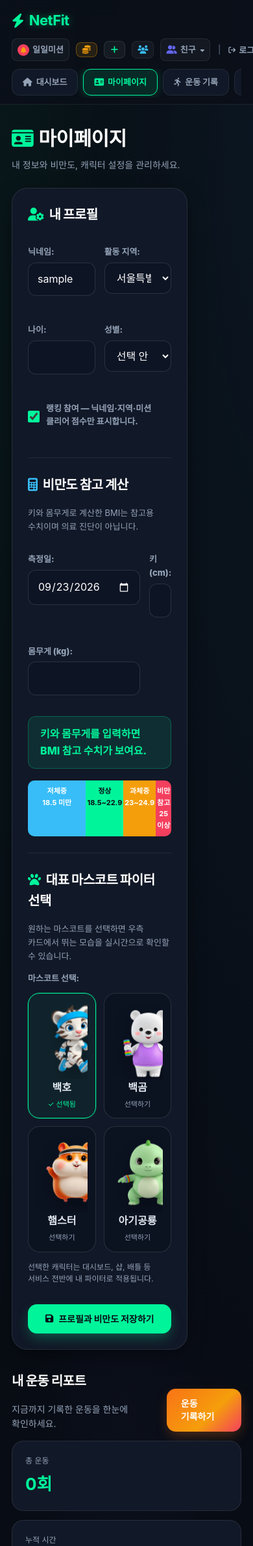
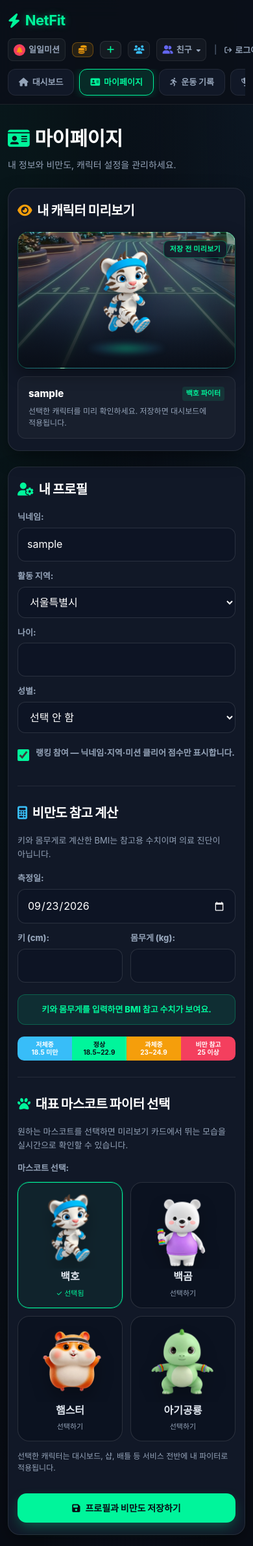
Before and after one commit to pes9476/netfit, a Django app: page /profile/ in a window 390 px wide; the page is wider, and only the part inside the window is pictured. Shown: the top 2379 px of that part at 65% size. Run offline with Django 5.2, Linux system fonts and the light colour scheme; the visitor is signed in with stand-in values (Sample User, id 1); data that the repository does not hold is empty; some web fonts are replaced.

Commit message:
fix: Optimize My Page layout, character preview, and analytics boxes for mobile screens

```diff
--- a/fitness/services.py
+++ b/fitness/services.py
@@ -343,12 +343,12 @@ PARTY_DAILY_NO_FACILITY_THEMES = [
 WORKOUT_PARTY_DAILY_TEMPLATES = {
     "러닝": [
         ("파티 월요 스타트 협동 러닝 30분", "새로운 한 주를 여는 파티원들과의 30분 유산소 러닝 세션!", 30, 50),
-        ("파티 화요 인터벌 페이스 런 30분", "서로의 페이스를 맞춰 달리며 심폐 지구력을 키워보세요.", 30, 50),
+        ("파티 화요 인터벌 페이스 러닝 30분", "서로의 페이스를 맞춰 달리며 심폐 지구력을 키워보세요.", 30, 50),
         ("파티 수요 활력 유산소 러닝 35분", "한 주의 중간을 시원하게 달리는 35분 파티 러닝 세션!", 35, 50),
         ("파티 목요 지구력 지속 러닝 30분", "지치지 않는 파티의 에너지를 보여주는 30분 유산소 달리기.", 30, 50),
-        ("파티 불금 하이퍼 버닝 런 35분", "불타는 금요일! 파티원들과 뜨거운 땀방울을 함께 흘려보세요.", 35, 50),
+        ("파티 불금 하이퍼 버닝 러닝 35분", "불타는 금요일! 파티원들과 뜨거운 땀방울을 함께 흘려보세요.", 35, 50),
         ("파티 주말 롱코스 트레킹 & 러닝 40분", "주말 야외에서 파티원들과 함께 즐기는 여유롭고 긴 러닝!", 40, 50),
-        ("파티 일요 리커버리 조깅 25분", "한 주를 기분 좋게 마무리하는 편안한 파티 조깅 세션.", 25, 40),
+        ("파티 일요 리커버리 러닝 25분", "한 주를 기분 좋게 마무리하는 편안한 파티 러닝 세션.", 25, 40),
     ],
     "헬스": [
         ("파티 월요 가슴 & 삼두 협동 웨이트 30분", "새로운 한 주! 상체 근육을 함께 단련하며 동기부여를 얻어보세요.", 30, 50),
--- a/fitness/static/fitness/css/netfit-theme.css
+++ b/fitness/static/fitness/css/netfit-theme.css
@@ -1931,12 +2016,23 @@ h2 { font-size: 20px; }
 }
 
 @media (max-width: 850px) {
-  .dash, .grid2, .profile-layout { grid-template-columns: 1fr; }
+  .dash, .grid2 { grid-template-columns: 1fr; }
+  .profile-layout {
+    display: flex;
+    flex-direction: column;
+    gap: 20px;
+  }
+  .preview-panel {
+    display: block;
+    position: static;
+    width: 100%;
+    order: -1;
+    margin-bottom: 8px;
+  }
   .card { max-width: 400px; margin: auto; }
   .stats, .regions, .dashboard-links, .sample-opponents, .mascot-showcase { grid-template-columns: 1fr 1fr; }
   .battle-cards { grid-template-columns: 1fr; }
   .battle-vs { justify-self: center; }
-  .preview-panel { display: none; }
   .topline { align-items: flex-start; flex-wrap: wrap; gap: 10px; }
   .analytics-grid { grid-template-columns: 1fr; }
   .dashboard-main { display: block; }
@@ -1945,11 +2041,73 @@ h2 { font-size: 20px; }
   .compact-party-quests .quest-cards { grid-template-columns: 1fr; }
 }
 
+@media (max-width: 600px) {
+  .wrap {
+    width: min(1200px, calc(100% - 24px));
+  }
+  .panel {
+    padding: 18px 14px;
+    border-radius: 18px;
+  }
+  .section-head {
+    flex-direction: column;
+    align-items: flex-start;
+    gap: 12px;
+  }
+  .section-head .button {
+    width: 100%;
+    text-align: center;
+    justify-content: center;
+  }
+  .workout-summary {
+    grid-template-columns: repeat(3, 1fr) !important;
+    gap: 8px !important;
+  }
+  .workout-summary article {
+    padding: 12px 6px !important;
+    border-radius: 14px !important;
+    text-align: center;
+  }
+  .workout-summary span {
+    font-size: 11px !important;
+  }
+  .workout-summary b {
+    font-size: 18px !important;
+    margin-top: 4px !important;
+  }
+  .bar-chart {
+    grid-template-columns: repeat(14, 26px) !important;
+    gap: 6px !important;
+    height: 200px !important;
+    overflow-x: auto;
+    -webkit-overflow-scrolling: touch;
+    padding-bottom: 6px;
+  }
+  .type-chart-wrap {
+    grid-template-columns: 1fr !important;
+    justify-items: center;
+    gap: 16px;
+  }
+  .chart-legend {
+    width: 100%;
+  }
+  .bmi-scale {
+    grid-template-columns: repeat(4, 1fr) !important;
+  }
+  .bmi-scale span {
+    font-size: 10px !important;
+    padding: 6px 2px !important;
+  }
+  .measure-table th, .measure-table td {
+    padding: 10px 8px;
+    font-size: 12px;
+  }
+}
+
 @media (max-width: 520px) {
   .stats, .regions, .dashboard-links, .sample-opponents, .mascot-showcase, .guide-grid, .mode-picker, .goal-picker { grid-template-columns: 1fr; }
   .logo small { display: none; }
   .header-user-name, .header-icon span, .header-parties summary span { display: none; }
   .auth { padding: 25px; margin: 24px auto; }
-  .workout-summary { grid-template-columns: 1fr; }
   .map-buttons { flex-wrap: wrap; }
 }
--- a/fitness/templates/fitness/profile.html
+++ b/fitness/templates/fitness/profile.html
@@ -4,6 +4,135 @@
   <h1><i class="fa-solid fa-id-card" style="color: var(--neon-mint); margin-right: 8px;"></i>마이페이지</h1>
   <p>내 정보와 비만도, 캐릭터 설정을 관리하세요.</p>
 </section>
+
+<style>
+.profile-layout {
+  display: grid;
+  grid-template-columns: 1.15fr 0.85fr;
+  gap: 24px;
+  align-items: start;
+}
+.preview-panel {
+  position: sticky;
+  top: 24px;
+  z-index: 10;
+}
+.preview-panel .mini-card {
+  position: relative;
+  height: 240px;
+  border-radius: 16px;
+  border: 1px solid rgba(0, 245, 155, 0.25);
+  box-shadow: 0 8px 24px rgba(0, 0, 0, 0.4), inset 0 0 15px rgba(0, 245, 155, 0.05);
+  overflow: hidden;
+  display: flex;
+  align-items: center;
+  justify-content: center;
+  margin: 16px 0;
+}
+.preview-panel .mini-card::after {
+  content: "";
+  position: absolute;
+  bottom: 20px;
+  left: 50%;
+  transform: translateX(-50%);
+  width: 130px;
+  height: 20px;
+  background: radial-gradient(ellipse at center, rgba(0, 245, 155, 0.45) 0%, rgba(56, 189, 248, 0.15) 50%, transparent 75%);
+  border-radius: 50%;
+  filter: blur(4px);
+  z-index: 2;
+  pointer-events: none;
+}
+.preview-panel .mini-card .avatar-roster {
+  position: absolute;
+  inset: 0 0 20px;
+  --mascot-size: 155px;
+  display: grid;
+  place-items: center;
+  z-index: 3;
+}
+.preview-panel .mini-card .avatar-roster::before {
+  width: 155px;
+  max-width: 90%;
+}
+.preview-panel .mini-card .scene-caption {
+  position: absolute;
+  top: 12px;
+  right: 12px;
+  bottom: auto;
+  left: auto;
+  z-index: 5;
+  background: rgba(11, 18, 32, 0.8);
+  border: 1px solid rgba(0, 245, 155, 0.35);
+  color: var(--neon-mint);
+  font-size: 11px;
+  padding: 4px 9px;
+  border-radius: 8px;
+  backdrop-filter: blur(4px);
+  box-shadow: 0 2px 8px rgba(0, 0, 0, 0.3);
+}
+
+@media (max-width: 850px) {
+  .profile-layout {
+    display: flex !important;
+    flex-direction: column !important;
+    gap: 20px !important;
+  }
+  .preview-panel {
+    display: block !important;
+    position: static !important;
+    width: 100% !important;
+    order: -1 !important;
+    margin-bottom: 4px !important;
+  }
+  .preview-panel .mini-card {
+    height: 210px !important;
+    max-width: 100% !important;
+    margin: 12px 0 !important;
+  }
+  .preview-panel .mini-card .avatar-roster {
+    --mascot-size: 140px !important;
+  }
+  .preview-panel .mini-card .avatar-roster::before {
+    width: 140px !important;
+    max-width: 85% !important;
+  }
+  .preview-panel .mini-card::after {
+    width: 120px !important;
+  }
+}
+
+@media (max-width: 600px) {
+  .profile-grid {
+    grid-template-columns: 1fr !important;
+    gap: 12px !important;
+  }
+  .profile-grid.bmi-inputs {
+    grid-template-columns: 1fr 1fr !important;
+  }
+  .profile-grid.bmi-inputs .field:first-child {
+    grid-column: 1 / -1;
+  }
+  .form-grid .field {
+    margin: 0 !important;
+  }
+  .bmi-scale {
+    grid-template-columns: repeat(4, 1fr) !important;
+  }
+  .bmi-scale span {
+    font-size: 10px !important;
+    padding: 6px 2px !important;
+    line-height: 1.25 !important;
+    word-break: keep-all !important;
+  }
+  .bmi-result {
+    font-size: 13px !important;
+    padding: 12px 14px !important;
+    text-align: center;
+    word-break: keep-all !important;
+  }
+}
+</style>
 
 <section class="profile-layout">
   <article class="panel">
@@ -25,7 +154,7 @@
       <h2><i class="fa-solid fa-calculator" style="color: #38BDF8; margin-right: 8px;"></i>비만도 참고 계산</h2>
       <p style="color: var(--text-muted); font-size: 13px; margin: 6px 0 16px;">키와 몸무게로 계산한 BMI는 참고용 수치이며 의료 진단이 아닙니다.</p>
 
-      <div class="form-grid profile-grid">
+      <div class="form-grid profile-grid bmi-inputs">
         <div class="field">{{ form.measured_on.label_tag }}{{ form.measured_on }}</div>
         <div class="field">{{ form.height_cm.label_tag }}{{ form.height_cm }}</div>
         <div class="field">{{ form.weight_kg.label_tag }}{{ form.weight_kg }}</div>
@@ -44,7 +173,7 @@
 
       <hr>
       <h2><i class="fa-solid fa-paw" style="color: var(--neon-mint); margin-right: 8px;"></i>대표 마스코트 파이터 선택</h2>
-      <p style="color: var(--text-muted); font-size: 13px; margin: 6px 0 14px;">원하는 마스코트를 선택하면 우측 카드에서 뛰는 모습을 실시간으로 확인할 수 있습니다.</p>
+      <p style="color: var(--text-muted); font-size: 13px; margin: 6px 0 14px;">원하는 마스코트를 선택하면 미리보기 카드에서 뛰는 모습을 실시간으로 확인할 수 있습니다.</p>
 
       <div class="field full">
         {{ form.avatar_preference.label_tag }}
@@ -59,74 +188,6 @@
       </button>
     </form>
   </article>
-
-<style>
-.profile-layout {
-  display: grid !important;
-  grid-template-columns: 1.15fr 0.85fr !important;
-  gap: 24px !important;
-  align-items: start !important;
-}
-.preview-panel {
-  position: sticky !important;
-  top: 24px !important;
-  z-index: 10 !important;
-}
-.preview-panel .mini-card {
-  position: relative !important;
-  height: 240px !important;
-  border-radius: 16px !important;
-  border: 1px solid rgba(0, 245, 155, 0.25) !important;
-  box-shadow: 0 8px 24px rgba(0, 0, 0, 0.4), inset 0 0 15px rgba(0, 245, 155, 0.05) !important;
-  overflow: hidden !important;
-  display: flex !important;
-  align-items: center !important;
-  justify-content: center !important;
-  margin: 16px 0 !important;
-}
-.preview-panel .mini-card::after {
-  content: "";
-  position: absolute;
-  bottom: 20px;
-  left: 50%;
-  transform: translateX(-50%);
-  width: 130px;
-  height: 20px;
-  background: radial-gradient(ellipse at center, rgba(0, 245, 155, 0.45) 0%, rgba(56, 189, 248, 0.15) 50%, transparent 75%);
-  border-radius: 50%;
-  filter: blur(4px);
-  z-index: 2;
-  pointer-events: none;
-}
-.preview-panel .mini-card .avatar-roster {
-  position: absolute !important;
-  inset: 0 0 20px !important;
-  --mascot-size: 155px !important;
-  display: grid !important;
-  place-items: center !important;
-  z-index: 3 !important;
-}
-.preview-panel .mini-card .avatar-roster::before {
-  width: 155px !important;
-  max-width: 90% !important;
-}
-.preview-panel .mini-card .scene-caption {
-  position: absolute !important;
-  top: 12px !important;
-  right: 12px !important;
-  bottom: auto !important;
-  left: auto !important;
-  z-index: 5 !important;
-  background: rgba(11, 18, 32, 0.8) !important;
-  border: 1px solid rgba(0, 245, 155, 0.35) !important;
-  color: var(--neon-mint) !important;
-  font-size: 11px !important;
-  padding: 4px 9px !important;
-  border-radius: 8px !important;
-  backdrop-filter: blur(4px) !important;
-  box-shadow: 0 2px 8px rgba(0, 0, 0, 0.3) !important;
-}
-</style>
 
   <aside class="panel preview-panel">
     <h2><i class="fa-solid fa-eye" style="color: var(--trophy-gold); margin-right: 8px;"></i>내 캐릭터 미리보기</h2>
@@ -211,7 +272,18 @@
   }
 
   [h, w].forEach(el => el.addEventListener("input", updateBmi));
-  pref.addEventListener("change", updateMascot);
+  pref.addEventListener("change", () => {
+    updateMascot();
+    if (window.innerWidth <= 850) {
+      const previewPanel = document.querySelector(".preview-panel");
+      if (previewPanel) {
+        const rect = previewPanel.getBoundingClientRect();
+        if (rect.top < 0 || rect.bottom > window.innerHeight) {
+          previewPanel.scrollIntoView({ behavior: "smooth", block: "nearest" });
+        }
+      }
+    }
+  });
   nickname.addEventListener("input", updateMascot);
   updateBmi();
   updateMascot();
--- a/fitness/templates/fitness/workout_analytics.html
+++ b/fitness/templates/fitness/workout_analytics.html
@@ -1,8 +1,49 @@
-<section class="section-head"><div><h2>내 운동 리포트</h2><p>지금까지 기록한 운동을 한눈에 확인하세요.</p></div><a class="button" href="{% url 'activity' %}">운동 기록하기</a></section>
-<section class="workout-summary" aria-label="운동 기록 요약"><article><span>총 운동</span><b>{{ workout_totals.workouts }}회</b></article><article><span>누적 시간</span><b>{{ workout_totals.minutes }}분</b></article><article><span>배지 점수</span><b>{{ workout_totals.points }}점</b></article></section>
+<section class="section-head">
+  <div>
+    <h2><i class="fa-solid fa-chart-pie" style="color: var(--neon-mint); margin-right: 8px;"></i>내 운동 리포트</h2>
+    <p>지금까지 기록한 운동을 한눈에 확인하세요.</p>
+  </div>
+  <a class="button btn-mint" href="{% url 'activity' %}" style="display: inline-flex; align-items: center; gap: 6px;">
+    <i class="fa-solid fa-plus"></i>
+    <span>운동 기록하기</span>
+  </a>
+</section>
+<section class="workout-summary" aria-label="운동 기록 요약">
+  <article>
+    <span>총 운동</span>
+    <b>{{ workout_totals.workouts }}회</b>
+  </article>
+  <article>
+    <span>누적 시간</span>
+    <b>{{ workout_totals.minutes }}분</b>
+  </article>
+  <article>
+    <span>배지 점수</span>
+    <b>{{ workout_totals.points }}점</b>
+  </article>
+</section>
 <section class="analytics-grid">
-  <article class="panel chart-panel"><div class="chart-heading"><h3>최근 14일 운동 시간</h3><p>날짜별 운동 시간(분)</p></div><div class="bar-chart" id="dailyWorkoutChart" role="img" aria-label="최근 14일 날짜별 운동 시간 그래프"><p class="chart-empty">운동을 기록하면 그래프가 표시됩니다.</p></div></article>
-  <article class="panel chart-panel"><div class="chart-heading"><h3>종목별 운동 분포</h3><p>누적 운동 시간 기준</p></div><div class="type-chart-wrap"><div class="donut-chart" id="workoutTypeChart" role="img" aria-label="종목별 누적 운동 시간 비율"><span><b>{{ workout_totals.minutes }}</b><small>총 분</small></span></div><ul class="chart-legend" id="workoutTypeLegend"></ul></div></article>
+  <article class="panel chart-panel">
+    <div class="chart-heading">
+      <h3><i class="fa-solid fa-chart-simple" style="color: #38BDF8; margin-right: 6px;"></i>최근 14일 운동 시간</h3>
+      <p>날짜별 운동 시간(분)</p>
+    </div>
+    <div class="bar-chart" id="dailyWorkoutChart" role="img" aria-label="최근 14일 날짜별 운동 시간 그래프">
+      <p class="chart-empty">운동을 기록하면 그래프가 표시됩니다.</p>
+    </div>
+  </article>
+  <article class="panel chart-panel">
+    <div class="chart-heading">
+      <h3><i class="fa-solid fa-chart-pie" style="color: var(--trophy-gold); margin-right: 6px;"></i>종목별 운동 분포</h3>
+      <p>누적 운동 시간 기준</p>
+    </div>
+    <div class="type-chart-wrap">
+      <div class="donut-chart" id="workoutTypeChart" role="img" aria-label="종목별 누적 운동 시간 비율">
+        <span><b>{{ workout_totals.minutes }}</b><small>총 분</small></span>
+      </div>
+      <ul class="chart-legend" id="workoutTypeLegend"></ul>
+    </div>
+  </article>
 </section>
 {{ daily_chart|json_script:"daily-workout-data" }}
 {{ type_chart|json_script:"type-workout-data" }}
```
Also changed, not shown: other parts of fitness/static/fitness/css/netfit-theme.css (+85 -0 lines), fitness/test_web_flow.py (+40 -0 lines).
